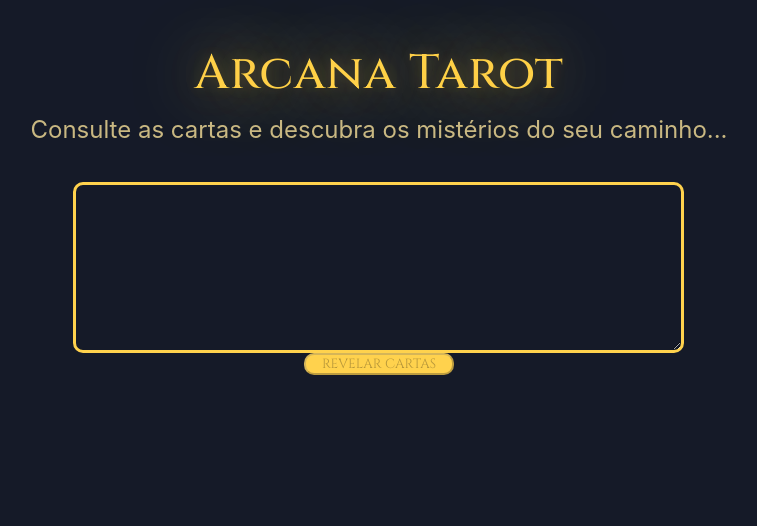
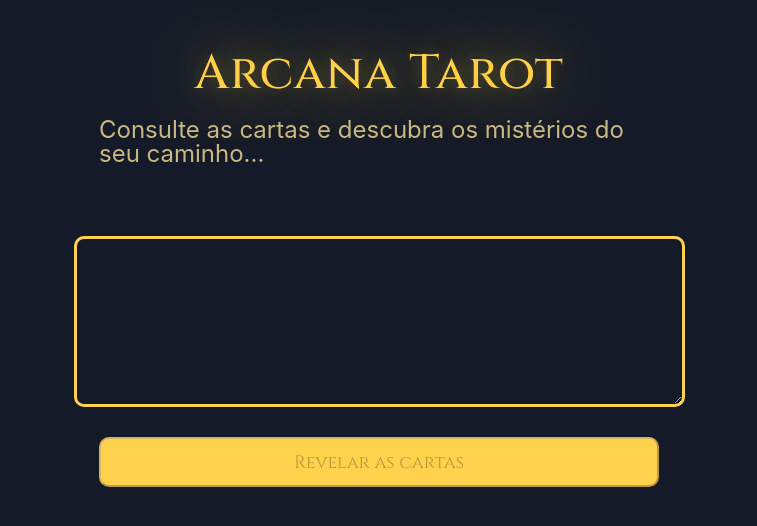
Before and after one commit to izahonorato/arcana-tarot, an Angular app: page / in a window 1280 px wide. Shown: the top 526 px of the page, without its empty margins (261-1018 px from the left). Built offline with nearby package versions, Linux system fonts and the light colour scheme.

Commit message:
ajuste tamanho botao e conteudo do site

```diff
--- a/src/app/app.css
+++ b/src/app/app.css
@@ -9,11 +9,15 @@
 
 
 main{
-  padding-top: 50px;;
+    padding-top: 50px;;
     display: flex;
     flex-direction: column;
     justify-content: center;
     align-items: center;
+}
+
+.content{
+  max-width: 560px;
 }
 
 h1{
@@ -47,7 +51,10 @@ h3{
   font-size: x-large;
 }
 .main-form{
+    padding-left: 0px;
+    padding-right: 0px;
     padding-top: 40px;
+    margin: 0;
     display:flex;
     justify-content:center;
     flex-direction: column;
@@ -60,6 +67,11 @@ textarea{
   border: 3px solid rgb(255, 210, 77);
   background-color: transparent;
   color: hsl(45 40% 65%);
+  margin: 30px;
+}
+
+app-main-button{
+  width: 100%;
 }
 
 
--- a/src/app/app.html
+++ b/src/app/app.html
@@ -10,7 +10,7 @@
         <textarea placeholder="Faça sua pergunta..." id="pergunta" name="pergunta" rows="9" cols="70">
         </textarea>
       <app-main-button
-        [descBotao]="'REVELAR CARTAS'">
+        [descBotao]="'Revelar as cartas'">
       </app-main-button>
     </form>
   </div>
--- a/src/app/components/main-button/main-button.css
+++ b/src/app/components/main-button/main-button.css
@@ -3,5 +3,7 @@
     background-color: rgb(255, 210, 77);
     font-family: Cinzel, serif;
     border-radius: 10px;
-    width: 150px;
+    width: 100%;
+    height: 50px;
+    font-size: large;
 }
```
